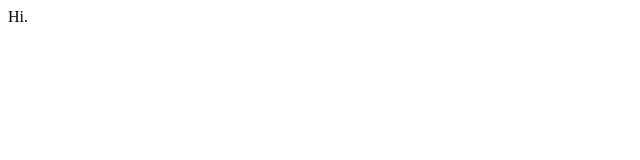
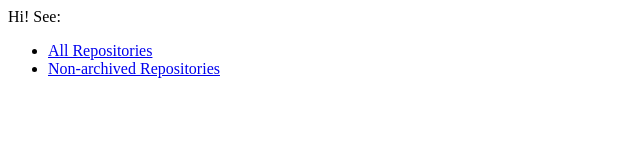
Before and after one commit to ccheng/ccheng.github.io, a plain HTML site: page index.html in a window 1280 px wide. Shown: the whole page, without its empty margins (0-640 px from the left). Drawn offline with Linux system fonts and the light colour scheme.

Commit message:
Update index.html

```diff
--- a/index.html
+++ b/index.html
@@ -1,6 +1,10 @@
 <html>
 <head><title>Hi</title></head>
 <body>
-Hi.
+  <p>Hi! See:</p>
+  <ul>
+    <li><a href="https://github.com/ccheng?tab=repositories">All Repositories</a>
+    <li><a href="https://github.com/ccheng?tab=repositories&q=archived%3Afalse">Non-archived Repositories</a>
+  </ul>
 </body>
 </html>
```
